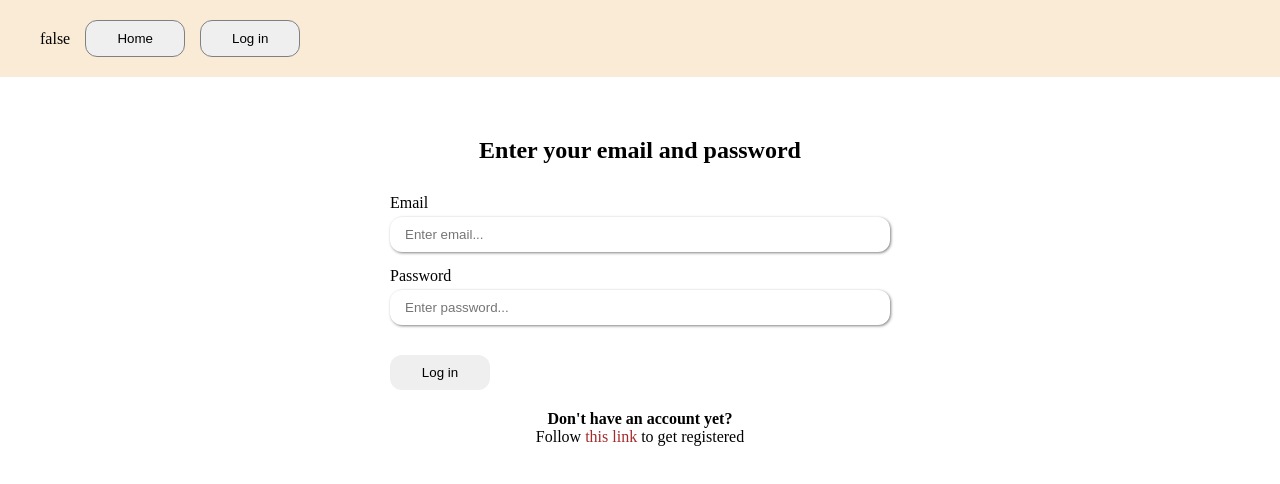
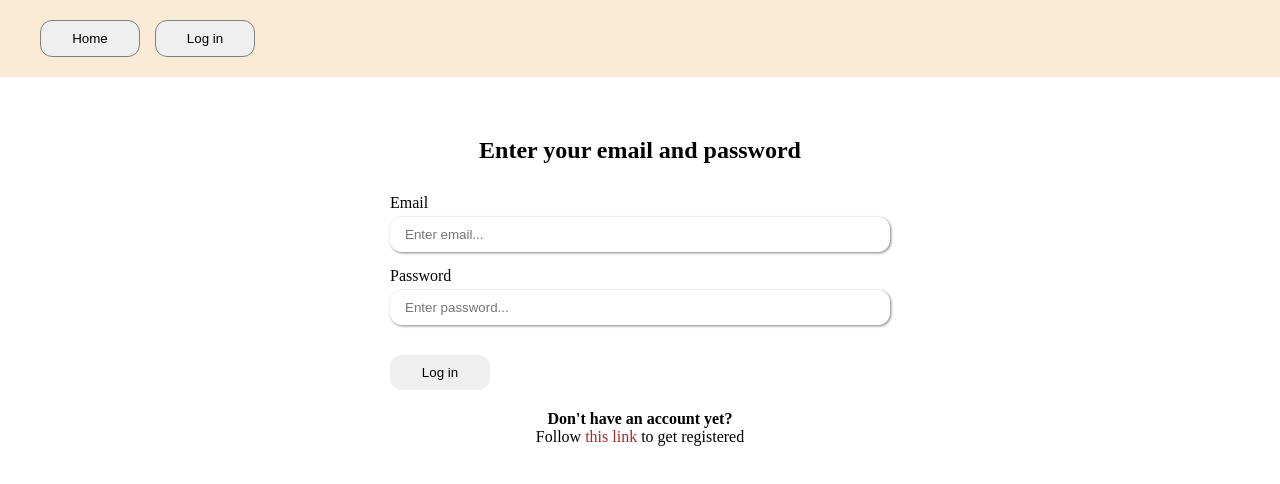
Before and after one commit to AnnaKhiz/game_test, a Vue app: page /login in a window 1280 px wide. Shown: the top 484 px of the page. Built offline with nearby package versions, Linux system fonts and the light colour scheme.

Commit message:
made using localStorage reactive in login/logout functions

```diff
--- a/package.json
+++ b/package.json
@@ -8,6 +8,7 @@
     "lint": "vue-cli-service lint"
   },
   "dependencies": {
+    "@vueuse/core": "^11.1.0",
     "bcryptjs": "^2.4.3",
     "core-js": "^3.8.3",
     "firebase": "^10.13.2",
--- a/src/components/NavigationComponent.vue
+++ b/src/components/NavigationComponent.vue
@@ -1,6 +1,5 @@
 <template>
   <div class="main-navigation">
-    {{isAuthorized}}
     <button @click="router.push({name: 'users-list'})">Home</button>
     <button @click="isAuthorized === 'true' ? logOutUser() : logInUser() ">{{ buttonLabel }}</button>
   </div>
@@ -10,10 +9,12 @@
 <script setup lang="ts">
 import {computed} from 'vue';
 import {  useRouter, Router } from 'vue-router'
-import { useLocalStorage } from '@/composables/useLocalStorage';
+import { useLocalStorage } from '@vueuse/core';
 
 const router: Router = useRouter();
-const isAuthorized = useLocalStorage<string>('authorized', 'false')
+const isAuthorized = useLocalStorage<string>('authorized', 'false', {
+  mergeDefaults: true
+})
 
 const logInUser = () => {
   router.push({name: 'login'})
--- a/src/components/UI/uiLoginForm.vue
+++ b/src/components/UI/uiLoginForm.vue
@@ -32,8 +32,10 @@ const router: Router = useRouter();
 import { signInWithEmailAndPassword } from "firebase/auth";
 import "firebase/database";
 import { auth } from '@/firebase.js';
-import { useLocalStorage } from '@/composables/useLocalStorage';
-const isAuthorized = useLocalStorage<string>('authorized', 'false')
+import { useLocalStorage } from '@vueuse/core';
+const isAuthorized = useLocalStorage<string>('authorized', 'false', {
+  mergeDefaults: true
+})
 
 const form = ref<UserLogin>({
   email: '',
--- a/src/components/UsersList.vue
+++ b/src/components/UsersList.vue
@@ -8,7 +8,6 @@
         <p>Email: {{user.email}}</p>
         <p>Rating: {{user.rating || 0}}</p>
       </div>
-
 
       <div v-if="isAuthorized === 'true'">
         <button>Comments</button>
@@ -23,10 +22,12 @@ import type { UserRegist } from '@/interfaces';
 import { ref as dbRef, get, child } from "firebase/database";
 import "firebase/database";
 import { database } from '@/firebase.js'
-import {useLocalStorage} from "@/composables/useLocalStorage";
+import { useLocalStorage } from '@vueuse/core';
 const users = ref<UserRegist[]>([]);
 
-const isAuthorized = useLocalStorage<string>('authorized', 'false')
+const isAuthorized = useLocalStorage<string>('authorized', 'false', {
+  mergeDefaults: true
+})
 
 const fetchUsers = async () => {
   try {
--- a/src/composables/useLocalStorage.ts
+++ /dev/null
@@ -1,18 +0,0 @@
-import { ref, watch } from 'vue';
-
-export function useLocalStorage<T>(key: string, initialValue: T) {
-  const storedValue = localStorage.getItem(key);
-  const value = ref<T>(storedValue ? JSON.parse(storedValue) : initialValue);
-
-  watch(value, (newValue) => {
-    localStorage.setItem(key, JSON.stringify(newValue));
-  }, { deep: true });
-
-  window.addEventListener('storage', (event) => {
-    if (event.key === key) {
-      value.value = event.newValue ? JSON.parse(event.newValue) : initialValue;
-    }
-  });
-
-  return value;
-}
```
Also changed, not shown: 1 other file (tests, documents, lock files or other folders).
